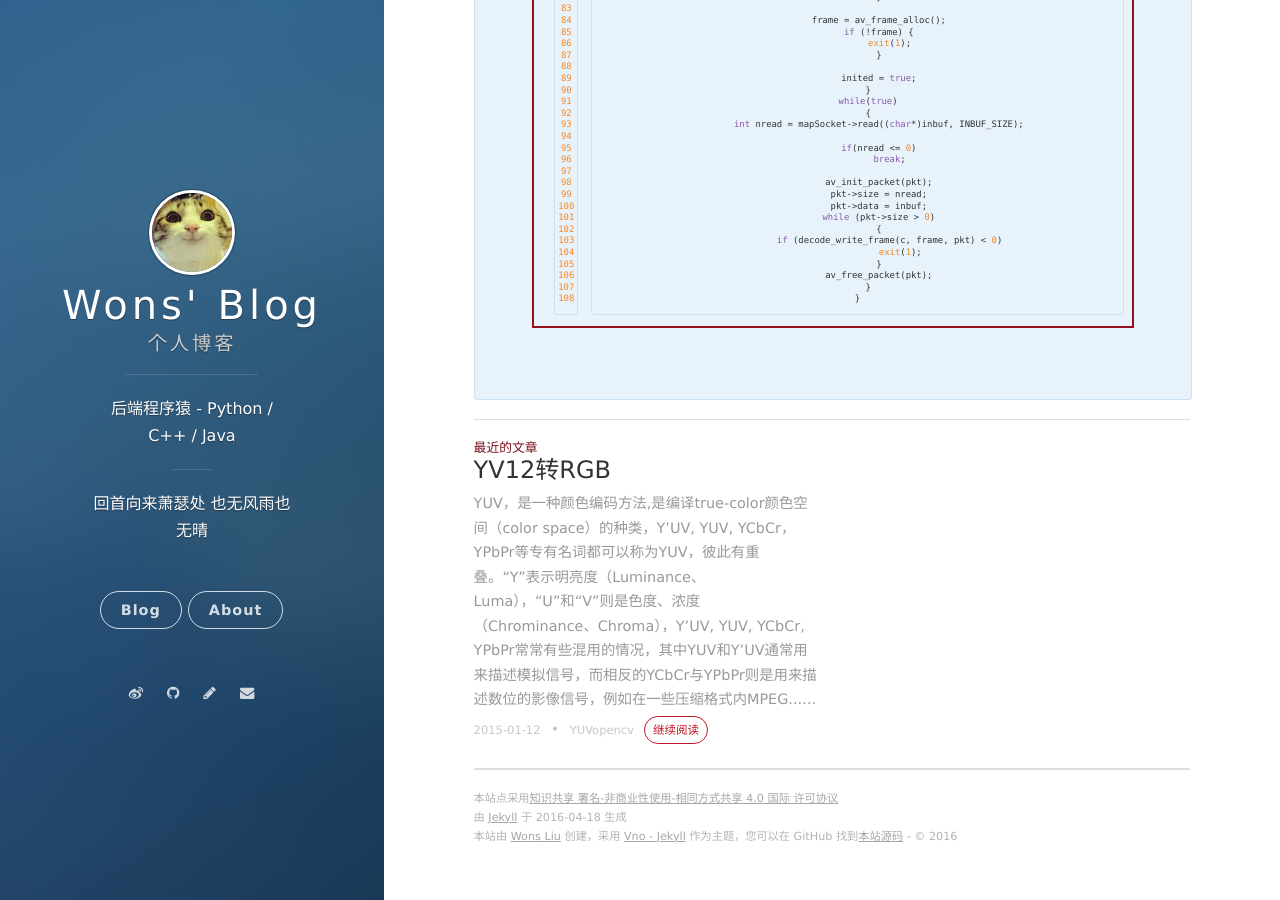
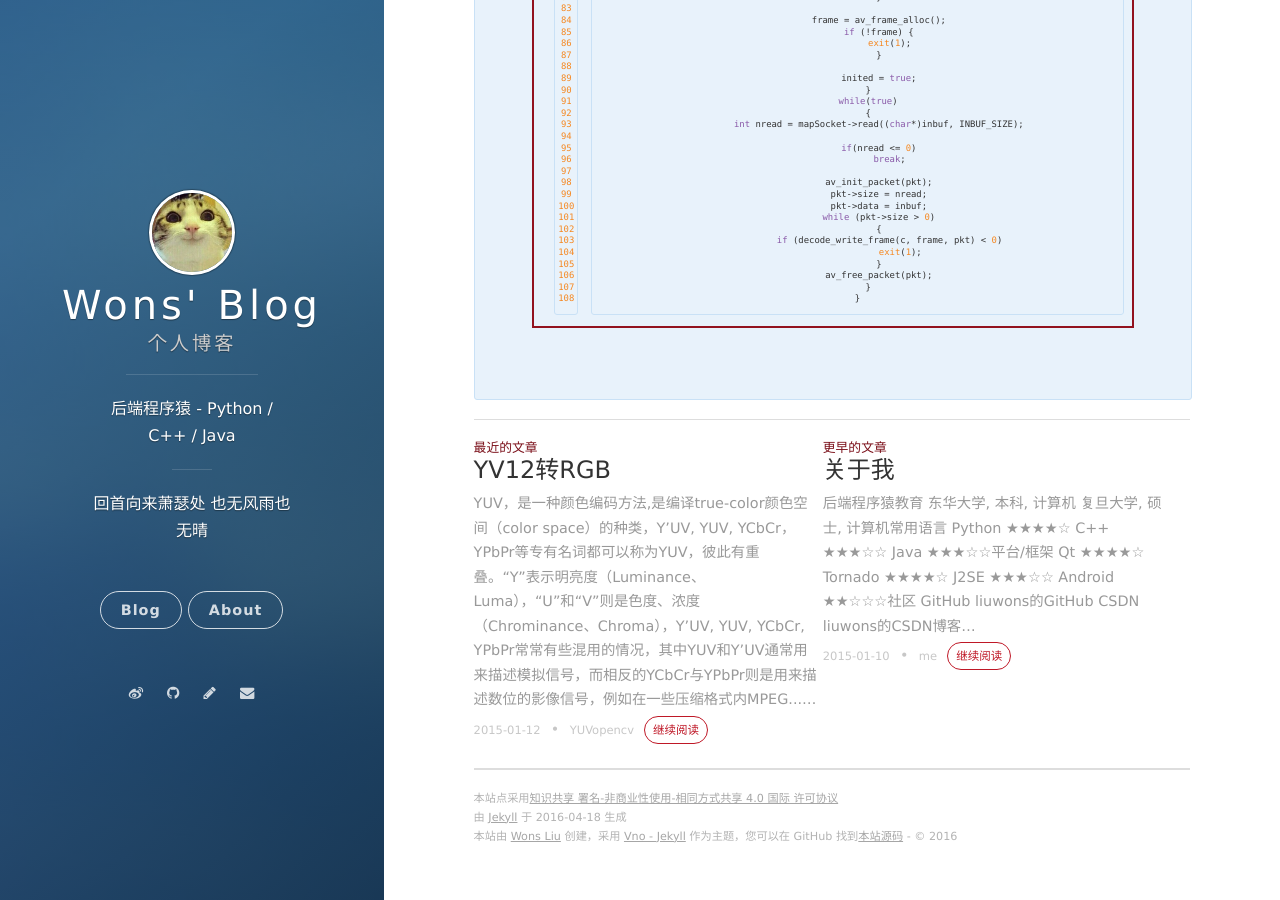
Before and after one commit to liuwons/blog, a Jekyll site: the page built from _posts/2015-01-10-ffmepg_decode_yuv.md, in a window 1280 px wide and 900 px high, scrolled down 1349 px. Built offline with Jekyll 4.4.1, drawn with Linux system fonts in a browser that asks for light colours; nearby versions of some CDN libraries; comment, search, counter and statistics services are not loaded.

```diff
--- a/_config.yml
+++ b/_config.yml
@@ -30,7 +30,7 @@ blog_button:
     description: Visit blog
 
 nav:
-    - {title: About, description: About Me, url: '/about.html'}
+    - {title: About, description: About Me, url: '/archieve/about.html'}
 
 # Pagination
 gems: [jekyll-paginate]
--- /dev/null
+++ b/_posts/2015-01-01-about_me.md
@@ -0,0 +1,32 @@
+---
+layout: post
+title: 关于我
+date: 2015-01-10 00:00:00
+categories: tech
+tags: me
+---
+
+后端程序猿
+
+## 教育
+
+- 东华大学, 本科, 计算机
+- 复旦大学, 硕士, 计算机
+
+## 常用语言
+
+- Python ★★★★☆
+- C++ ★★★☆☆
+- Java ★★★☆☆
+
+## 平台/框架
+
+- Qt ★★★★☆
+- Tornado ★★★★☆
+- J2SE ★★★☆☆
+- Android ★★☆☆☆
+
+## 社区
+
+- **GitHub** [liuwons的GitHub](https://github.com/liuwons)
+- **CSDN** [liuwons的CSDN博客](http://blog.csdn.net/tobacco5648)
```
